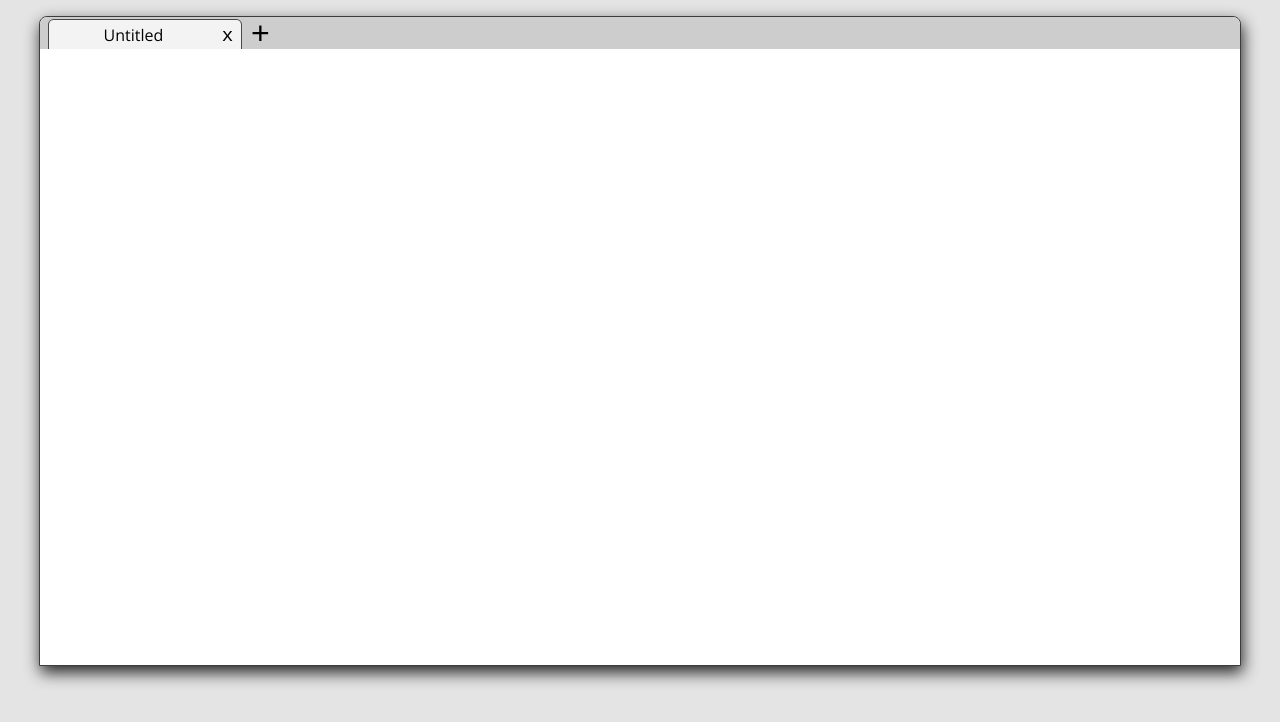
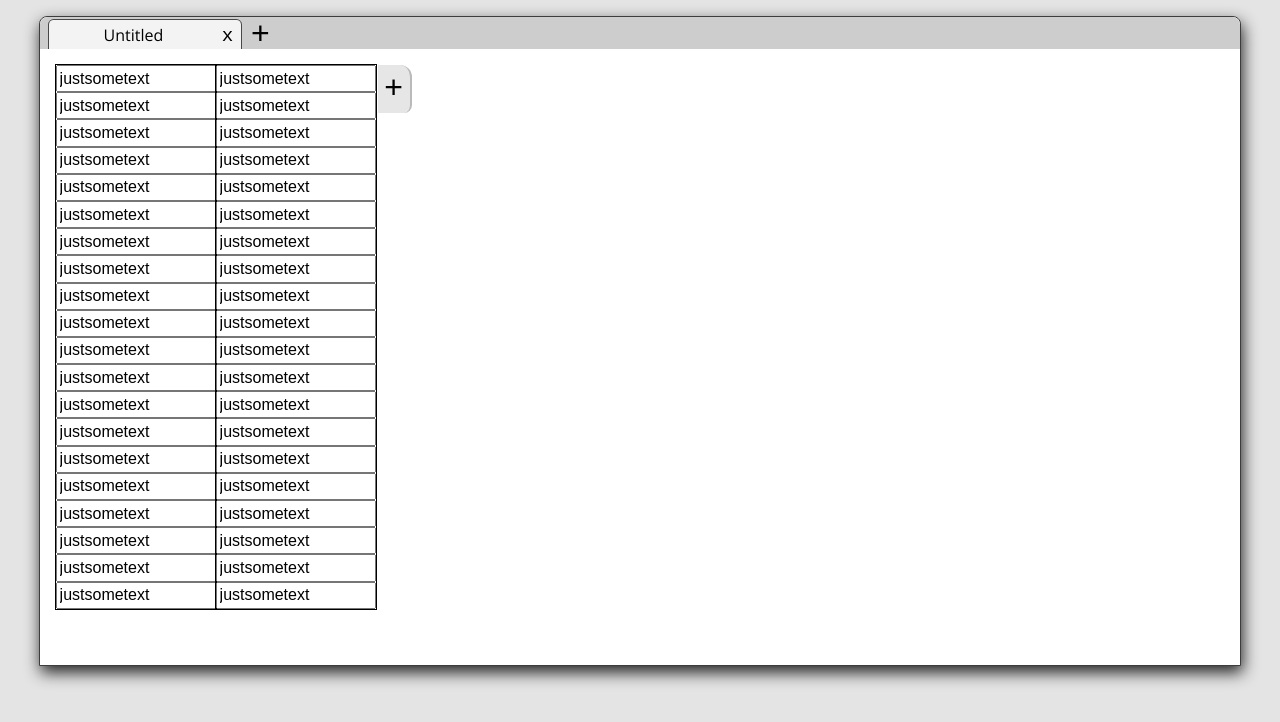
Before and after one commit to philtrem/tracker-app, a React (Create React App) app: page / in a window 1280 px wide. Shown: the top 722 px of the page. Built offline with nearby package versions, Linux system fonts and the light colour scheme.

Commit message:
began work on Spreadsheet

```diff
--- /dev/null
+++ b/src/components/Tracker/Spreadsheet/Column.js
@@ -0,0 +1,24 @@
+import React, {useState, useEffect} from 'react'
+import styled from 'styled-components'
+import StyledRow from './Row'
+
+const StyledColumn = styled(Column)`
+  outline: 1px solid black;
+  width: ${props => props.width ? props.width : "10rem"};
+  resize-handler {
+    background: black;
+    height: 100%;
+    width: 0.1rem;
+  }
+`
+
+
+function Column({className, rows}) {
+  return (
+      <div className={className}>
+        { rows.map(row => <StyledRow key={row.id} content={row.content}/>) }
+      </div>
+    )
+}
+
+export default StyledColumn
--- /dev/null
+++ b/src/components/Tracker/Spreadsheet/Row.js
@@ -0,0 +1,27 @@
+import React, {useState} from 'react'
+import styled from 'styled-components'
+
+const StyledRow = styled(Row)`
+  box-sizing: border-box;
+  font-size: 1em;
+  height: 1.7rem;
+  padding: 0 0.1rem;
+  width: 100%;
+`
+
+function Row({className, content}) {
+  const [value, setValue] = useState(content)
+  const onChangeHandler = e => setValue(e.target.value)
+  return (
+    // remember: nest <input> into div if you need 'onClick' listener
+    <input type="text"
+           className={className}
+           value={value}
+           onChange={onChangeHandler}
+    />
+
+
+  )
+}
+
+export default StyledRow
--- /dev/null
+++ b/src/components/Tracker/Spreadsheet/Spreadsheet.js
@@ -0,0 +1,38 @@
+import React, {useState, useRef, useEffect} from 'react'
+import styled from 'styled-components'
+import StyledColumn from './Column'
+
+const StyledSpreadsheet = styled(Spreadsheet)`
+  display: flex;
+  max-height: 98%;
+  max-width: 95%;
+  margin-left: 1rem;
+  margin-top: 1rem;
+  .add-column {
+    display: ${props => !props.last ? "flex": "none"};
+    background: #e6e6e6;
+    border-right: 2px solid #bababa;
+    border-radius: 0 0.75rem 0.5rem 0;
+    align-items: center;
+    justify-content: center;
+    font-family: monospace;
+    font-size: 2rem;
+    height: 3rem;
+    width: 2rem;
+    margin-left: 0.1rem;
+  }
+`
+
+function Spreadsheet({className, columns}) {
+  return (
+    <div className={className}>
+      { columns.map((column) => <StyledColumn key={column.id} rows={column.rows}/>) }
+      <div className="add-column">
+        <p> + </p>
+      </div>
+    </div>
+
+  )
+}
+
+export default StyledSpreadsheet
--- a/src/components/Tracker/Tabs/TabBar.js
+++ b/src/components/Tracker/Tabs/TabBar.js
@@ -1,6 +1,8 @@
 import styled from "styled-components"
 import React, {useRef, useEffect} from 'react'
 import StyledTab from './Tab'
+
+// TODO: FIX PROBLEM: NO FOCUSED TAB AFTER CLOSING ALL TABS
 
 const StyledTabBar = styled(TabBar)`
   background: #cdcdcd;
--- a/src/components/Tracker/Tracker.js
+++ b/src/components/Tracker/Tracker.js
@@ -2,19 +2,26 @@ import React, {useState} from 'react'
 import styled from 'styled-components'
 
 import TrackerWrapper from './TrackerWrapper'
-import TabBar from './Tabs/TabBar'
-import StyledTab from './Tabs/Tab'
+import StyledTabBar from './Tabs/TabBar'
+import StyledSpreadsheet from './Spreadsheet/Spreadsheet'
 
 function newTab() {
 
 }
 
+const newId = () => Math.floor(Math.random() * 10**7)
+const rows = Array(20).fill(0)
+for (let i in rows) {
+  rows[i] = {id: newId(), content: "justsometext"}
+}
+
 function Tracker() {
   const [tabs, setTabs] = useState([{label:"Untitled", first:true, focused:true, id:0}])
+  const [columns, setColumns] = useState([{id:0, rows}, {id:1, rows}])
   return (
     <TrackerWrapper>
-      <TabBar tabs={tabs} setTabs={setTabs}>
-      </TabBar>
+      <StyledTabBar tabs={tabs} setTabs={setTabs}/>
+      <StyledSpreadsheet columns={columns}/>
     </TrackerWrapper>
   )
 }
--- a/src/components/Tracker/TrackerWrapper.js
+++ b/src/components/Tracker/TrackerWrapper.js
@@ -3,7 +3,7 @@ import styled from "styled-components"
 const TrackerWrapper = styled.div`
   display: flex;
   flex-direction: column;
-  align-items: center;
+  align-items: flex-start;
   justify-content: flex-start;
   background: white;
   border: 1px solid #3d3d3d;
```
